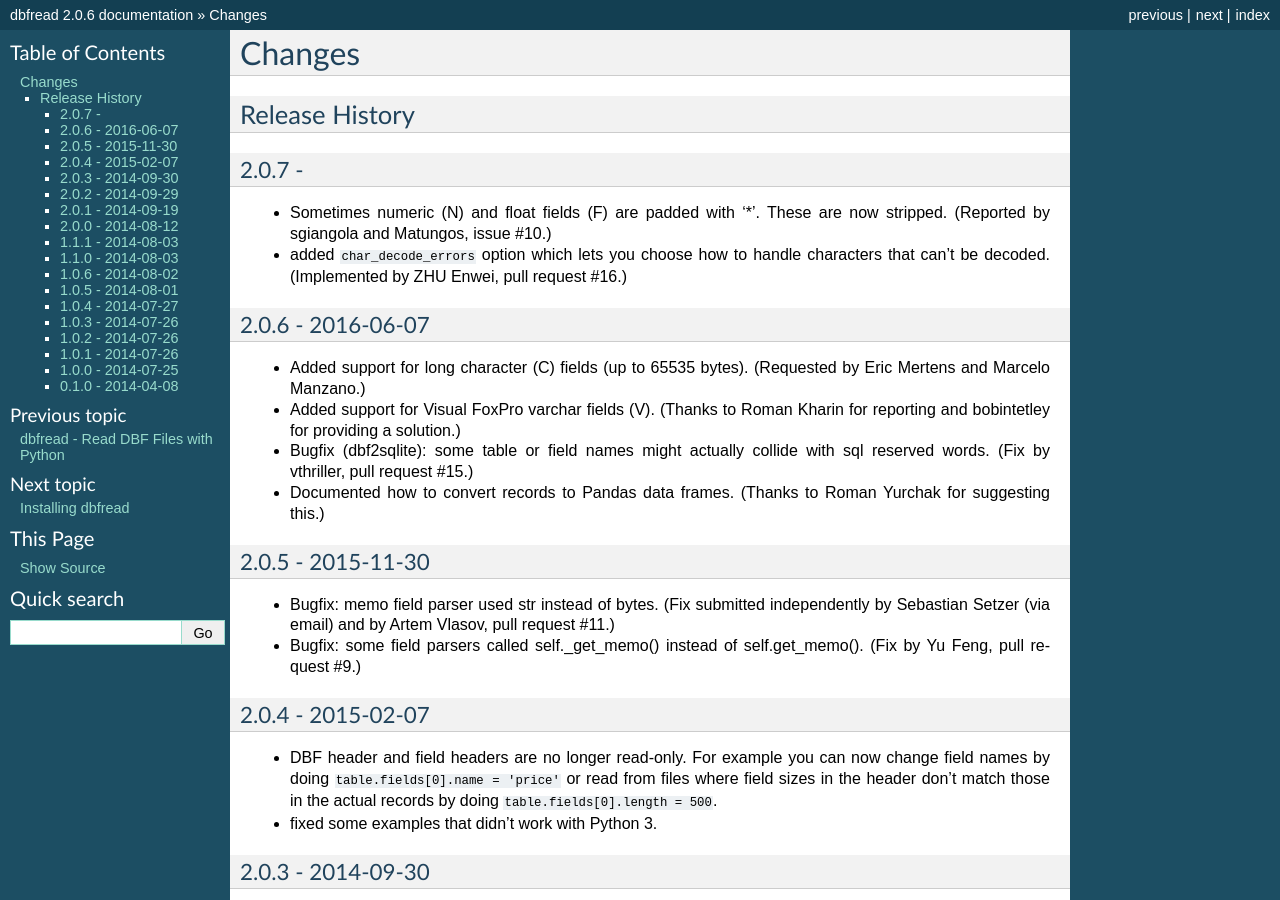
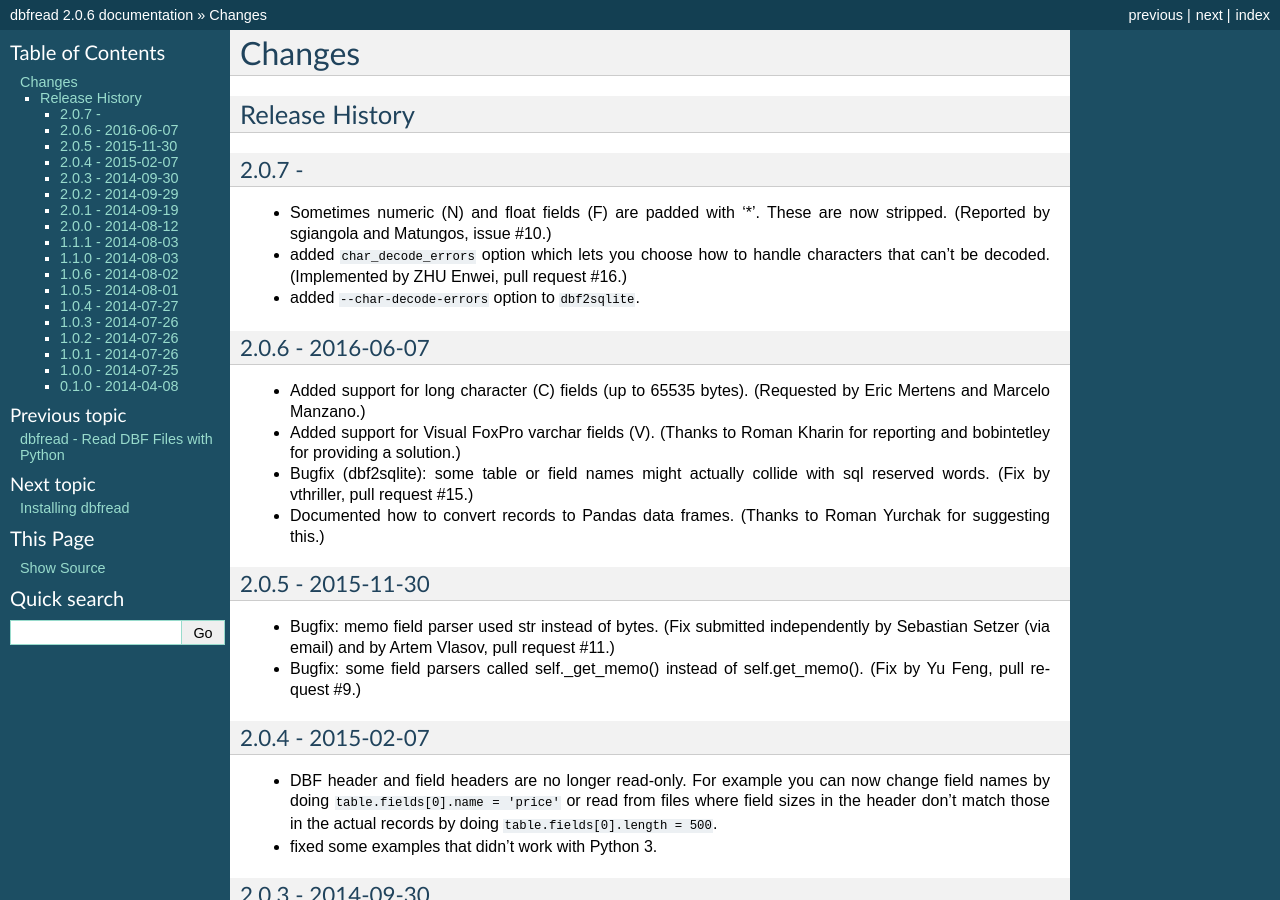
Before and after one commit to olemb/dbfread, a Sphinx documentation site: the page built from docs/changes.rst, in a window 1280 px wide and 900 px high. Built offline with Sphinx 7.4.7, drawn with Linux system fonts in a browser that asks for light colours.

Commit message:
Updated changelog.

```diff
--- a/docs/changes.rst
+++ b/docs/changes.rst
@@ -14,6 +14,8 @@
 * added ``char_decode_errors`` option which lets you choose how to
   handle characters that can't be decoded. (Implemented by ZHU Enwei,
   pull request #16.)
+
+* added ``--char-decode-errors`` option to ``dbf2sqlite``.
 
 
 2.0.6 - 2016-06-07
```
